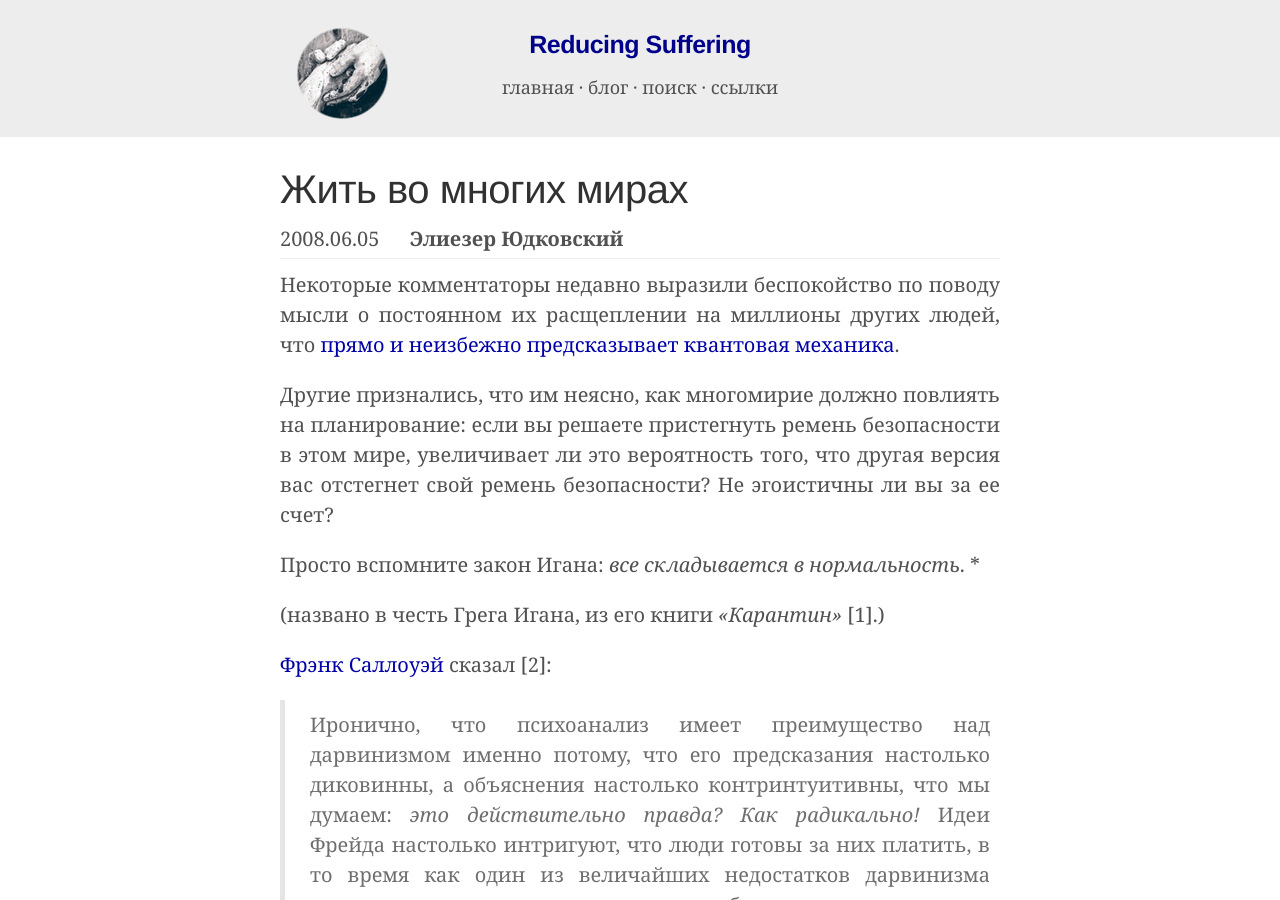
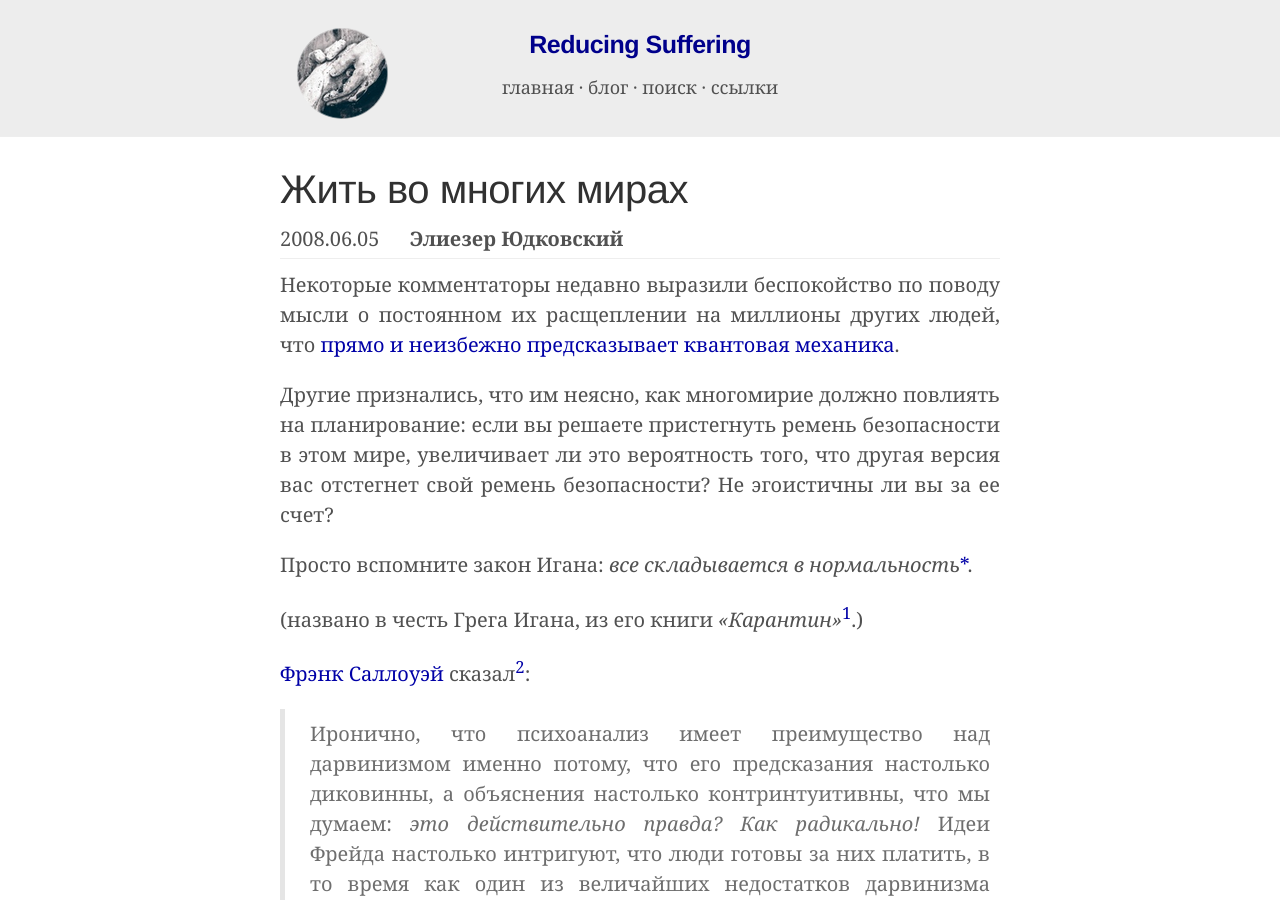
Before and after one commit to ReducingSuffering/reducingsuffering.github.io, a Jekyll site: the page built from _articles/eliezer-yudkowsky-living-in-many-worlds.md, in a window 1280 px wide and 900 px high. Built offline with Jekyll 4.4.1, drawn with Linux system fonts in a browser that asks for light colours.

Commit message:
Update eliezer-yudkowsky-living-in-many-worlds.md

```diff
--- a/_articles/eliezer-yudkowsky-living-in-many-worlds.md
+++ b/_articles/eliezer-yudkowsky-living-in-many-worlds.md
@@ -17,11 +17,14 @@
 
 Другие признались, что им неясно, как многомирие должно повлиять на планирование: если вы решаете пристегнуть ремень безопасности в этом мире, увеличивает ли это вероятность того, что другая версия вас отстегнет свой ремень безопасности? Не эгоистичны ли вы за ее счет?
 
-Просто вспомните закон Игана: _все складывается в нормальность_. \*
+<a id="citationa"></a>
+Просто вспомните закон Игана: _все складывается в нормальность_[\*](#footnotea).
 
-(названо в честь Грега Игана, из его книги _«Карантин»_ \[1\].)
+<a id="citation1"></a>
+(названо в честь Грега Игана, из его книги _«Карантин»_<sup>[1](#footnote1)</sup>.)
 
-[Фрэнк Саллоуэй](http://www.robertboynton.com/articleDisplay.php?article_id=1535) сказал \[2\]:
+<a id="citation2"></a>
+[Фрэнк Саллоуэй](http://www.robertboynton.com/articleDisplay.php?article_id=1535) сказал<sup>[2](#footnote2)</sup>:
 
 > Иронично, что психоанализ имеет преимущество над дарвинизмом именно потому, что его предсказания настолько диковинны, а объяснения настолько контринтуитивны, что мы думаем: _это действительно правда? Как радикально!_ Идеи Фрейда настолько интригуют, что люди готовы за них платить, в то время как один из величайших недостатков дарвинизма состоит в том то, что мы чувствуем, будто уже знаем его, — потому что в каком-то смысле так оно и есть.
 
@@ -97,8 +100,11 @@
 
 ---
 
-\*. Примечание переводчика: в оригинале эта фраза звучит как "it all adds up to normality", а в имеющемся переводе книги Грега Игана на русский "все всегда приходит в норму".
+<a id="footnotea"></a>
+\*. Примечание переводчика: в оригинале эта фраза звучит как "it all adds up to normality", а в имеющемся переводе книги Грега Игана на русский "все всегда приходит в норму". <a href="#citationa">↩︎</a>
 
-1\. Greg Egan, _Quarantine_ (London: Legend Press, 1992).
+<a id="footnote1"></a>
+1\. Greg Egan, _Quarantine_ (London: Legend Press, 1992). <a href="#citation1">↩︎</a>
 
-2\. Robert S. Boynton, “The Birth of an Idea: A Profile of Frank Sulloway,” The New Yorker (October 1999).
+<a id="footnote2"></a>
+2\. Robert S. Boynton, “The Birth of an Idea: A Profile of Frank Sulloway,” The New Yorker (October 1999). <a href="#citation2">↩︎</a>
```
